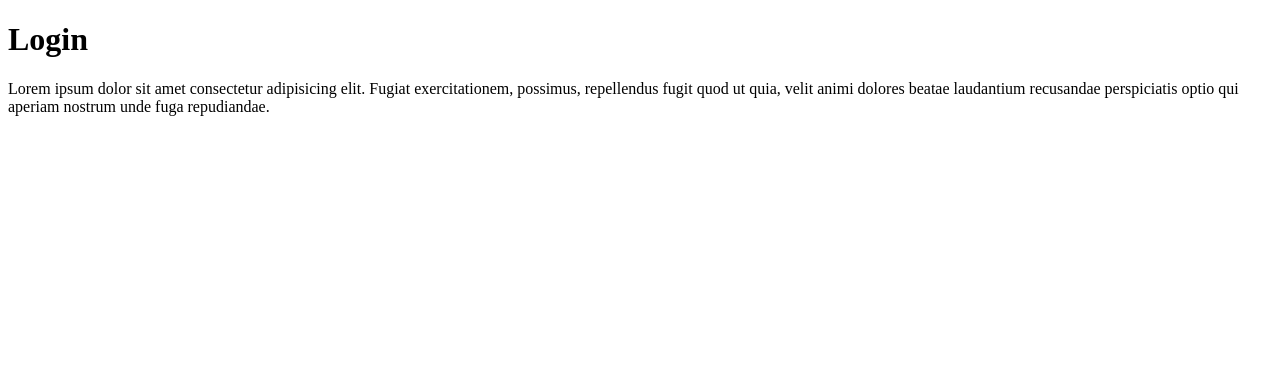
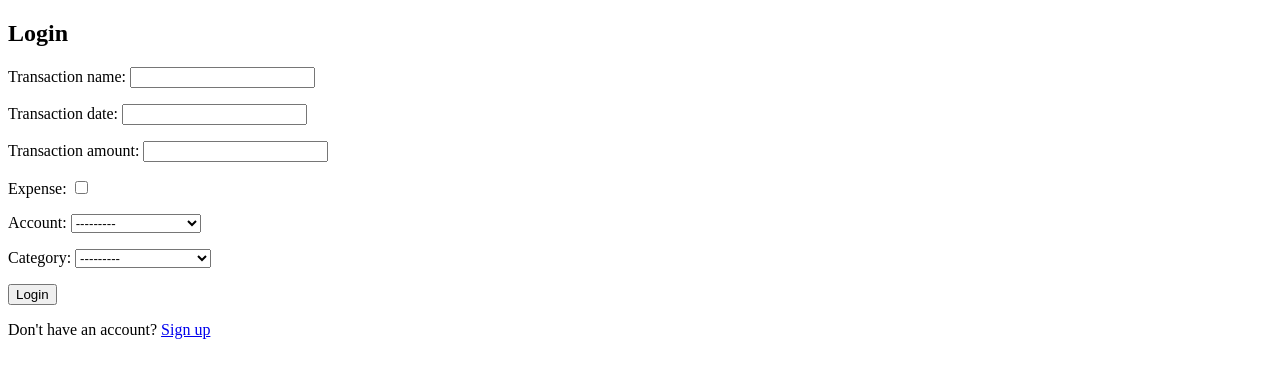
Before and after one commit to Richard-Hallam/Individual-Full-Stack-Project-Assessment, a Django app: template home/templates/login.html in a window 1280 px wide. Shown: the top 378 px of the page. Run offline with Django 4.2, Linux system fonts and the light colour scheme; the template is opened without the code that fills it: values that come from a table or form of the project are taken from there, others are empty; data comes from the database, SQL or seed files in the repository.

Commit message:
added signup page to urls and views

```diff
--- a/expensetracker/urls.py
+++ b/expensetracker/urls.py
@@ -16,7 +16,7 @@ Including another URLconf
 """
 from django.contrib import admin
 from django.urls import path, include
-from home.views import home_page, login
+from home.views import home_page, login, account_signup
 from transactions.views import transactions_list
 
 urlpatterns = [
@@ -25,4 +25,5 @@ urlpatterns = [
     path('transactions/', transactions_list, name='transactions'),
     path('login/', login, name='login_page'),
     path("accounts/", include("allauth.urls")),
+    path('account_signup', account_signup, name='sign up')
 ]
--- a/home/templates/login.html
+++ b/home/templates/login.html
@@ -1,7 +1,15 @@
 <!DOCTYPE html>
 <html>
-    <body>
-        <h1 class="heading">Login</h1>
-        <p class="home-text">Lorem ipsum dolor sit amet consectetur adipisicing elit. Fugiat exercitationem, possimus, repellendus fugit quod ut quia, velit animi dolores beatae laudantium recusandae perspiciatis optio qui aperiam nostrum unde fuga repudiandae.</p>
-    </body>
+<head>
+    <title>Login</title>
+</head>
+<body>
+    <h2>Login</h2>
+    <form method="post" action="{% url 'account_login' %}">
+        {% csrf_token %}
+        {{ form.as_p }}
+        <button type="submit">Login</button>
+    </form>
+    <p>Don't have an account? <a href="{% url 'account_signup' %}">Sign up</a></p>
+</body>
 </html>
--- a/home/views.py
+++ b/home/views.py
@@ -10,3 +10,7 @@ def home_page(request):
 def login(request):
     template = loader.get_template('login.html')
     return HttpResponse(template.render())
+
+def account_signup(request):
+    template = loader.get_template('register.html')
+    return HttpResponse(template.rendre())
```
